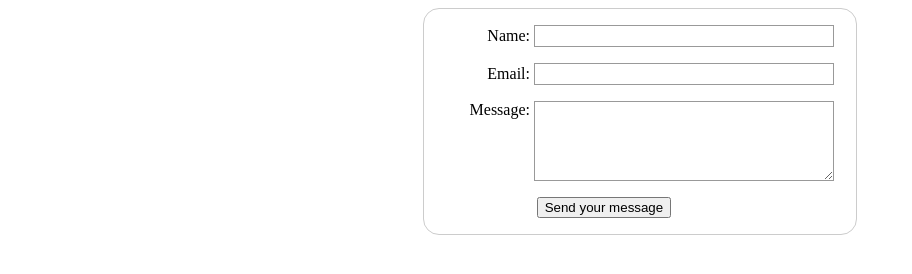
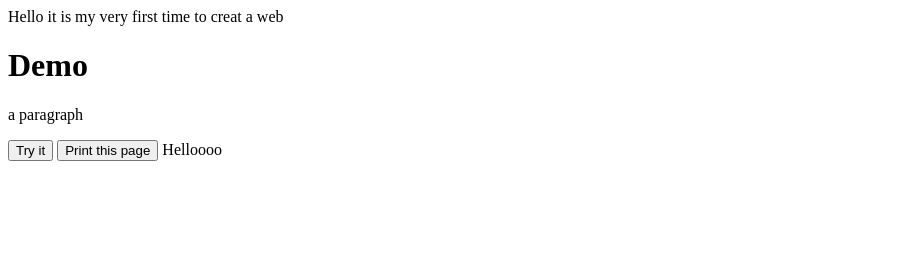
Before and after one commit to VienThanh12/VienThanh12.github.io, a plain HTML site: page index.html in a window 1280 px wide. Shown: the whole page, without its empty margins (0-912 px from the left). Drawn offline with Linux system fonts and the light colour scheme.

Commit message:
Update index.html

```diff
--- a/index.html
+++ b/index.html
@@ -1,93 +1,18 @@
-<!DOCTYPE html>
-<html lang="en-US">
-  <head>
-    <style>
-  form {
-  /* Center the form on the page */
-  margin: 0 auto;
-  width: 400px;
-  /* Form outline */
-  padding: 1em;
-  border: 1px solid #ccc;
-  border-radius: 1em;
-}
+<html>
+    <head>
+        <p> Hello it is my very first time to creat a web </p>
+        <script src = "myScript.js">
+        </script>
+    </head>
+    <body>
+        <h1 id = "demo"> Demo </h1>
+        <p id = "demo1"> a paragraph </p>
+        <button type = "button" onclick="myFunction()"> Try it </button>
+        <button onclick="windo.print()"> Print this page</button>
+        <script>
+            document.write("Helloooo")
+            alert("You can not write here")
 
-ul {
-  list-style: none;
-  padding: 0;
-  margin: 0;
-}
-
-form li + li {
-  margin-top: 1em;
-}
-
-label {
-  /* Uniform size & alignment */
-  display: inline-block;
-  width: 90px;
-  text-align: right;
-}
-
-input,
-textarea {
-  /* To make sure that all text fields have the same font settings
-     By default, textareas have a monospace font */
-  font: 1em sans-serif;
-
-  /* Uniform text field size */
-  width: 300px;
-  box-sizing: border-box;
-
-  /* Match form field borders */
-  border: 1px solid #999;
-}
-
-input:focus,
-textarea:focus {
-  /* Additional highlight for focused elements */
-  border-color: #000;
-}
-
-textarea {
-  /* Align multiline text fields with their labels */
-  vertical-align: top;
-
-  /* Provide space to type some text */
-  height: 5em;
-}
-
-.button {
-  /* Align buttons with the text fields */
-  padding-left: 90px; /* same size as the label elements */
-}
-
-button {
-  /* This extra margin represent roughly the same space as the space
-     between the labels and their text fields */
-  margin-left: 0.5em;
-}
-
-</style>
-
-</head>
-<form action="/my-handling-form-page" method="post">
-  <ul>
-    <li>
-      <label for="name">Name:</label>
-      <input type="text" id="name" name="user_name" />
-    </li>
-    <li>
-      <label for="mail">Email:</label>
-      <input type="email" id="mail" name="user_email" />
-    </li>
-    <li>
-      <label for="msg">Message:</label>
-      <textarea id="msg" name="user_message"></textarea>
-    </li>
-    <li class="button">
-        <button type="submit">Send your message</button>
-    </li>
-
-  </ul>
-</form>
+        </script>
+    </body>
+</html>
```
